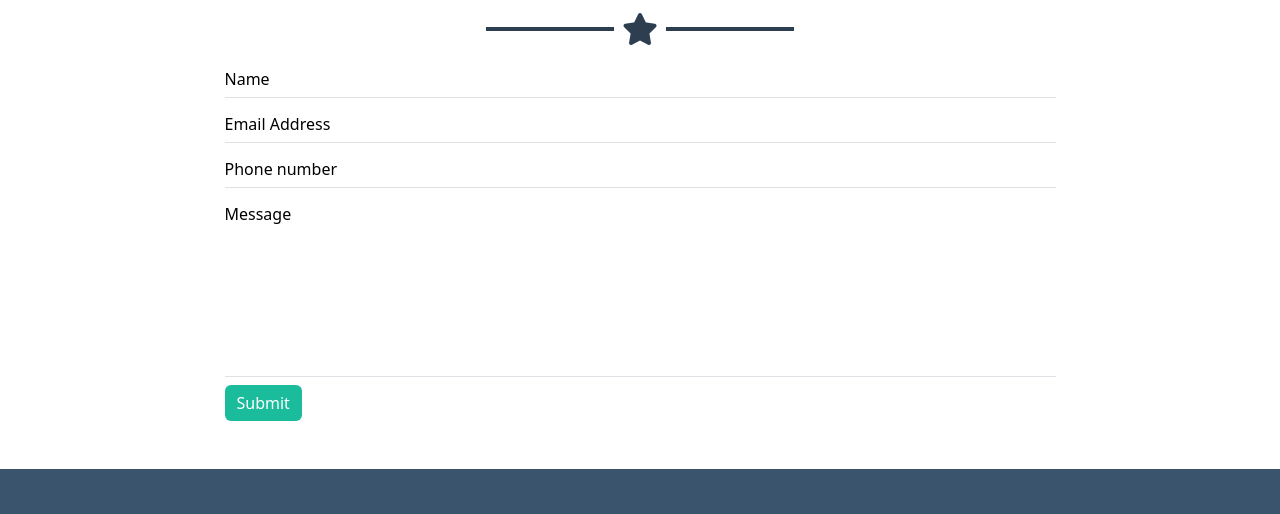
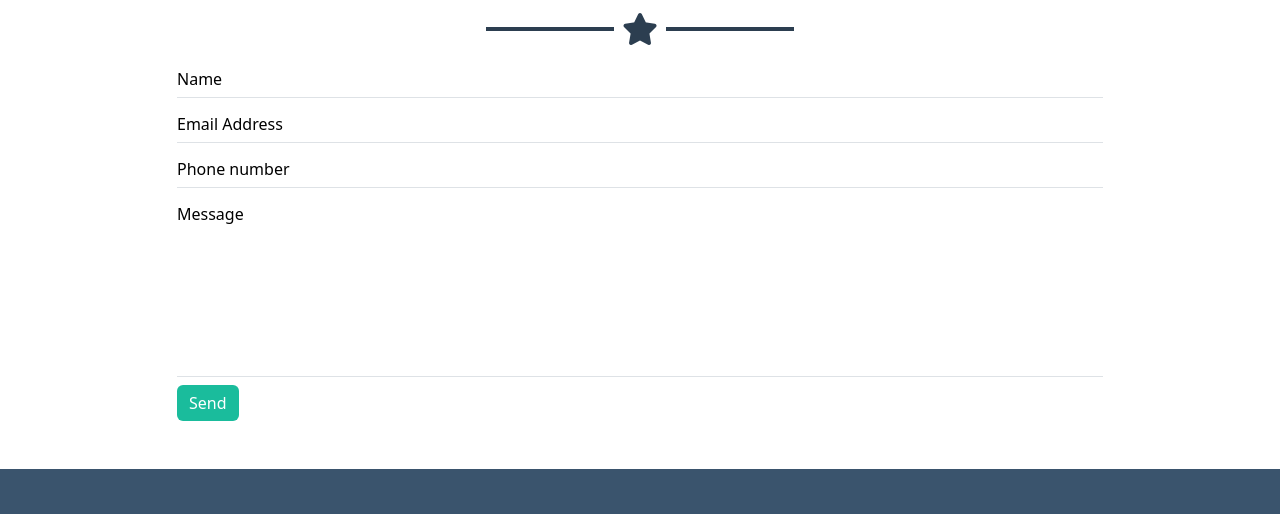
Before and after one commit to carloeusebi/html-css-bootstrap-freelancer, a plain HTML site: page index.html in a window 1280 px wide. Shown: the part 1793-2307 px from the top of the page. Drawn offline with nearby package versions, Linux system fonts and the light colour scheme.

Commit message:
Corrected form size and button text

```diff
--- a/index.html
+++ b/index.html
@@ -134,7 +134,7 @@
                     <i class="fa-solid fa-star fa-2x px-2"></i>
                 </div>
                 <div class="row justify-content-center">
-                    <div class="col-9">
+                    <div class="col-10">
 
                         <form class="mb-5">
                             <div class="mb-2">
@@ -150,7 +150,7 @@
                                 <textarea class="form-control border-0 border-bottom rounded-0 ps-0" id="textarea" name="message" rows="7" placeholder="Message"></textarea>
                             </div>
                             <div class="text-start">
-                                <button type="submit" class="btn border-0 offset">Submit</button>
+                                <button type="submit" class="btn border-0 offset">Send</button>
                             </div>
                         </form>
                     </div>
```
